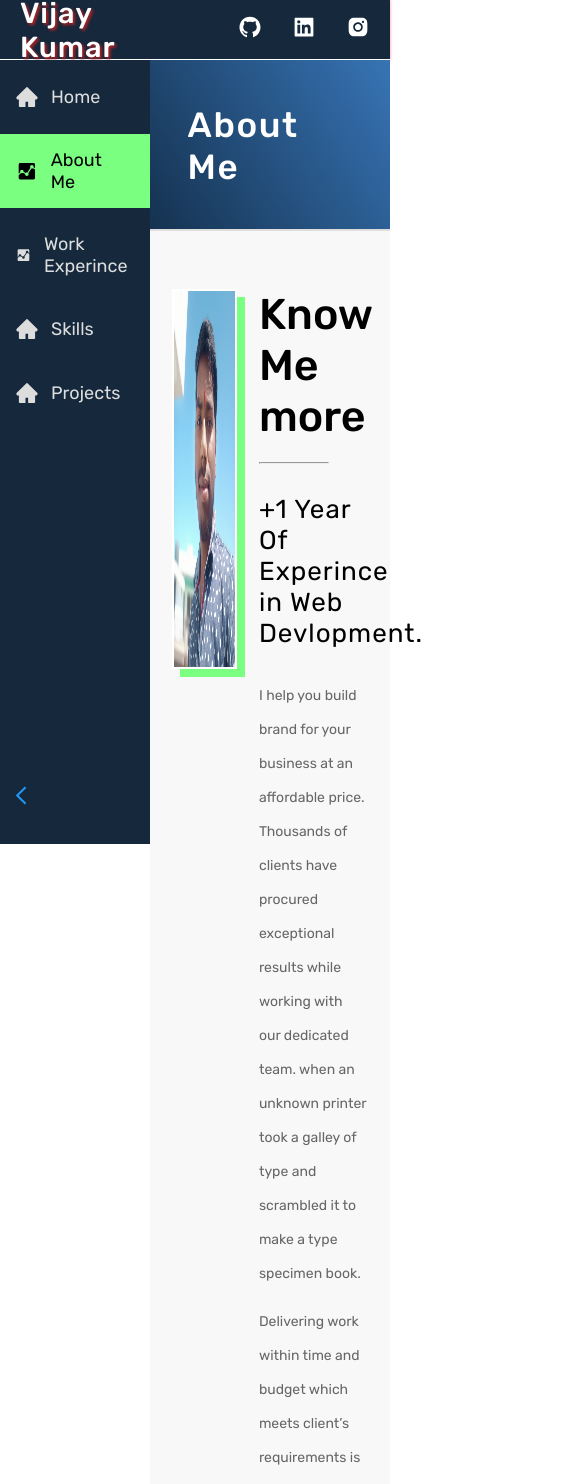
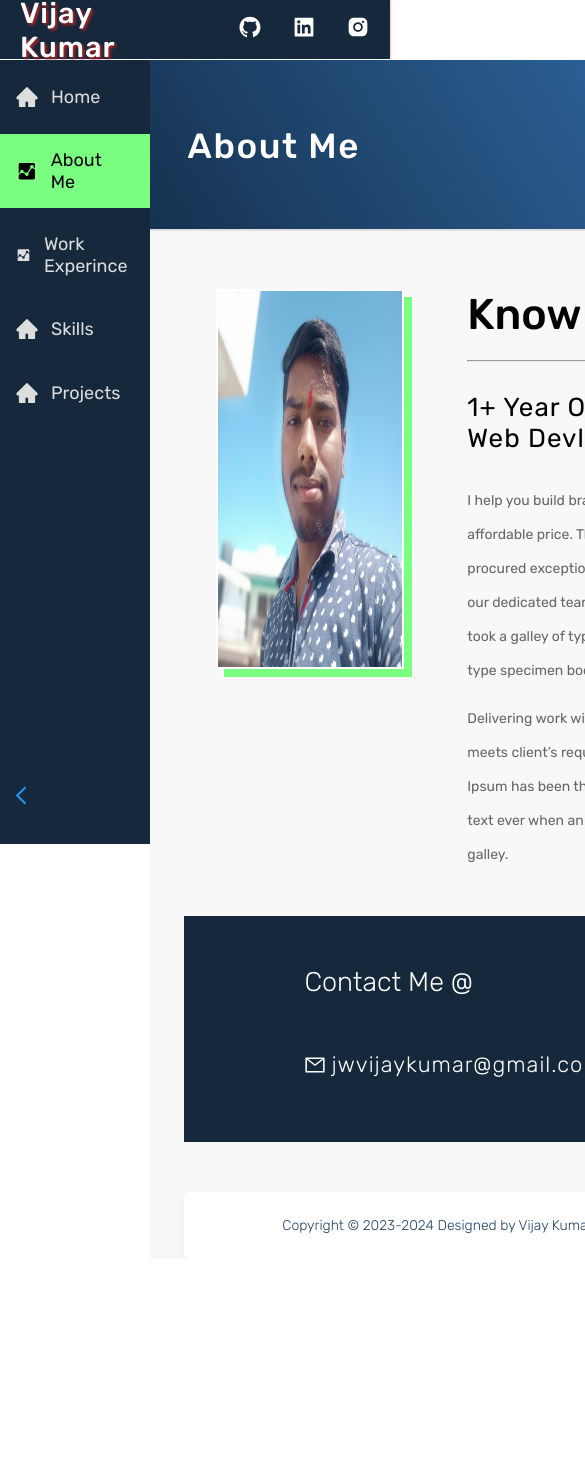
Before and after one commit to Vijaykumar308/portfolio, a React (Create React App) app: page /about in a window 390 px wide. Shown: the top 1484 px of the page, 585 px wide, since content can reach past the window. After the commit the page ends 1259 px from the top, so only its background shows below. Built offline with nearby package versions, Linux system fonts and the light colour scheme; the HTML template or start-up script is replaced by a standard one.

Commit message:
conntact me created in about us page not responsive yet

```diff
--- a/src/Components/Footer/footer.css
+++ b/src/Components/Footer/footer.css
@@ -1,7 +1,7 @@
 footer{
     min-height: 6.5rem;
     background: #fff;
-    margin: 5rem 0 3rem;
+    margin: 5rem 0 0rem;
     box-shadow: 0 .5rem 2rem rgb(0 0 0 / 5%);
     border-radius: 5px;
     width: 100%;
--- a/src/Pages/AboutMe/AboutMe.jsx
+++ b/src/Pages/AboutMe/AboutMe.jsx
@@ -1,7 +1,10 @@
 import "./aboutMe.css";
 import profile_pic from "../../Images/profile-pic.jpg";
 import Heading from '../../Components/Heading/Heading';
+import Footer from "../../Components/Footer/Footer";
 
+import {AiOutlineMail} from "react-icons/ai";
+import {BiPhone} from "react-icons/bi";
 export const AboutMe = () => {
   return (
     <>
@@ -14,13 +17,20 @@ export const AboutMe = () => {
           <div className="contantAboutMe">
             <h1 className="knowMeMore">Know Me more</h1>
             <hr />
-            <h2 className="aboutMeHeading">+1 Year Of Experince in Web Devlopment. </h2>
+            <h2 className="aboutMeHeading">1+ Year Of Experince in Web Devlopment. </h2>
             <p className="aboutMePara">I help you build brand for your business at an affordable price. Thousands of clients have procured exceptional results while working with our dedicated team. when an unknown printer took a galley of type and scrambled it to make a type specimen book.</p>
             <p className="aboutMePara">Delivering work within time and budget which meets client’s requirements is our moto. Lorem Ipsum has been the industry's standard dummy text ever when an unknown printer took a galley.</p>
           </div>
         </main>
+      <div className="aboutMeSection">
+        <h2>Contact Me @</h2>
+        <div className="flex-container">
+            <h3><AiOutlineMail className="aboutMeIcon"/> jwvijaykumar@gmail.com</h3>
+            <h3><BiPhone className="aboutMeIcon"/> +91 8054975142</h3>
+        </div>
+      </div>
+      <Footer/>
       </div>
     </>
-
   )
 }
--- a/src/Pages/AboutMe/aboutMe.css
+++ b/src/Pages/AboutMe/aboutMe.css
@@ -44,3 +44,28 @@ main{
     width: 100%;
     height: 100%;
 }
+
+.aboutMeSection{
+    width: 100%;
+    background-color: var(--primary-color-800);
+    padding: 5rem 12rem;
+    color: #fff;
+}
+.aboutMeSection h2{
+    margin-bottom: 4rem;
+    font-size: 2.7rem;
+    font-weight: 300;
+}
+.flex-container{
+    display: flex;
+    justify-content: space-around;
+    align-items: center;
+}
+.flex-container h3{
+    letter-spacing: 1px;
+    font-weight: 300;
+    font-size: 2.2rem;
+    display: flex;
+    align-items: center;
+    gap: .5rem;
+}
--- a/src/Pages/Home/Home.jsx
+++ b/src/Pages/Home/Home.jsx
@@ -102,8 +102,8 @@ export const Home = () => {
             </div>
           </div>
         </div>
+      </div>
         <Footer/>
-      </div>
     </>
   )
 }
```
